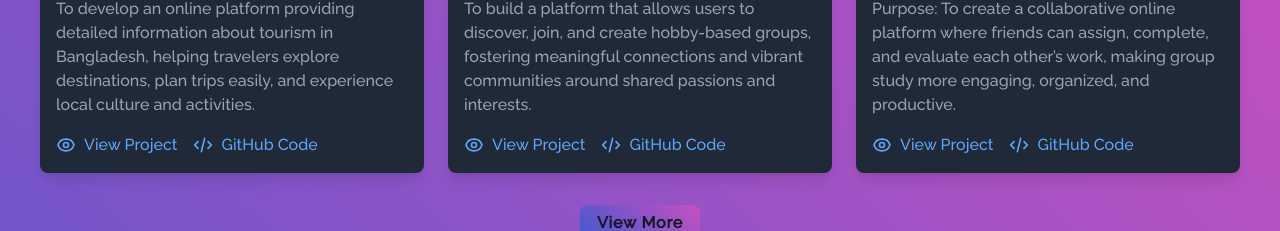
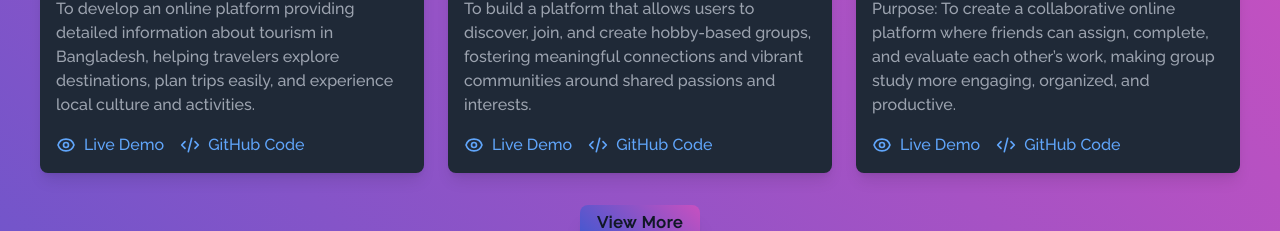
Before and after one commit to Mostakim69/My-Portfolio-Website, a React (Vite) app: page / in a window 1280 px wide. Shown: the part 3032-3263 px from the top of the page. Built offline with nearby package versions, Linux system fonts and the light colour scheme.

Commit message:
Text Change

```diff
--- a/src/pages/Project.jsx
+++ b/src/pages/Project.jsx
@@ -50,7 +50,7 @@ const ProjectCard = ({ project, handleViewClick, handleCodeClick }) => {
               <path strokeLinecap="round" strokeLinejoin="round" strokeWidth="2" d="M15 12a3 3 0 11-6 0 3 3 0 016 0z" />
               <path strokeLinecap="round" strokeLinejoin="round" strokeWidth="2" d="M2.458 12C3.732 7.943 7.523 5 12 5c4.478 0 8.268 2.943 9.542 7-1.274 4.057-5.064 7-9.542 7-4.477 0-8.268-2.943-9.542-7z" />
             </svg>
-            View Project
+            Live Demo
           </button>
           <button
             onClick={() => handleCodeClick(project.github)}
```
Also changed, not shown: 1 other file (tests, documents, lock files or other folders).
